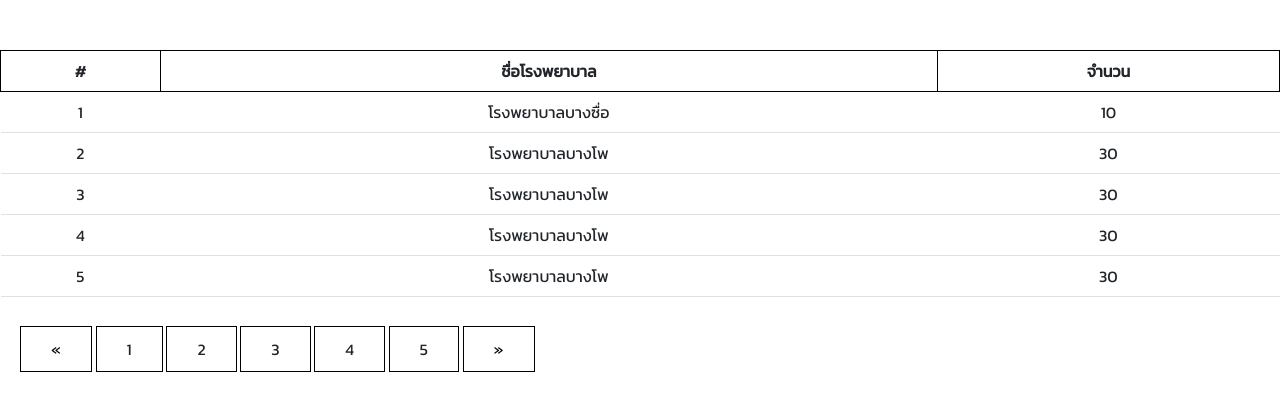
After one commit to JustinzDev/reserve-vaccine, a PHP site: page /best-of-vaccine/check-all.php in a window 1280 px wide. The commit adds this page. Shown: the top 411 px of the page. Run offline with PHP 8.4, Linux system fonts and the light colour scheme; data comes from the database, SQL or seed files in the repository.

Commit message:
หน้าเช็คจำนวน

```diff
--- a/api/cancel-reserve.php
+++ b/api/cancel-reserve.php
@@ -13,7 +13,8 @@
         <script src="https://unpkg.com/sweetalert/dist/sweetalert.min.js"></script>
     ';
 
-    $SQLRESERVE = "SELECT * FROM reserves INNER JOIN queues ON reserves.res_idcard = queues.que_idcard WHERE reserves.res_idcard = '".$_GET['user_idcard']."' AND reserves.res_phone = '".$_GET['user_phone']."'";
+    $SQLRESERVE = "SELECT * FROM reserves INNER JOIN queues ON reserves.res_idcard = queues.que_idcard
+    WHERE reserves.res_idcard = '".$_GET['user_idcard']."' AND reserves.res_phone = '".$_GET['user_phone']."'";
     $QUERY = mysqli_query($conn, $SQLRESERVE);
 
     if(mysqli_num_rows($QUERY) > 0){
@@ -25,7 +26,8 @@
         $UPDATELO = "UPDATE locations SET lct_capa = lct_capa - 1 WHERE lct_id = '".$RESULT_RESERVE['res_locationid']."'";
         $QUERYUPADTELO = mysqli_query($conn, $UPDATELO);
 
-        $DELETE = "DELETE FROM reserves WHERE res_idcard = '".$_GET['user_idcard']."' AND res_phone = '".$_GET['user_phone']."'";
+        $DELETE = "DELETE FROM reserves WHERE res_idcard =
+        '".$_GET['user_idcard']."' AND res_phone = '".$_GET['user_phone']."'";
         $QUERYDELETE = mysqli_query($conn, $DELETE);
 
         if($QUERYDELETE && $QUERYUPADTE){
--- a/assets/css/main.css
+++ b/assets/css/main.css
@@ -18,9 +18,9 @@ a:hover{ /* Pseudo-Class Selector */
 }
 
 .menutype{ /* Class Selector */
-    margin: auto;
+
     width: 100%;
-    text-align: center;
+    padding: 20px;
     margin-top: 20px;
 }
 
@@ -340,3 +340,18 @@ h5 { /* Type Selector */
         background-color: rgb(243, 243, 243);
     }
 }
+
+/* หน้าเช็คจำนวนวัคซีนของแต่ละโรงพยาบาล */
+
+.table {
+    width:100%;
+}
+.table th, td {
+    border: 1px solid black;
+    border-collapse: collapse;
+    text-align: center;
+    padding: 15px;
+}
+.table{
+    margin-top: 50px;
+}
--- /dev/null
+++ b/check-all.php
@@ -0,0 +1,73 @@
+<?php include('api/setlink.php'); ?>
+<?php include('api/connect.php');
+    $queryvaccines = mysqli_query($conn, "SELECT `vac_name` FROM `vaccines`");
+    $querylocation = mysqli_query($conn, "SELECT `lct_name`,`lct_id` FROM `locations`");
+
+
+?>
+<!DOCTYPE html>
+<html lang="en">
+
+<head>
+    <meta charset="UTF-8">
+    <meta http-equiv="X-UA-Compatible" content="IE=edge">
+    <meta name="viewport" content="width=device-width, initial-scale=1.0">
+    <title>จองวัคซีน</title>
+    <link href="<?php echo $mylocalhost; ?>assets/css/main.css?v=<?= time(); ?>" rel="stylesheet">
+    <link href="https://fonts.googleapis.com/css2?family=Kanit&display=swap" rel="stylesheet">
+    <link href="https://cdn.jsdelivr.net/npm/bootstrap@5.1.0/dist/css/bootstrap.min.css" rel="stylesheet" integrity="sha384-KyZXEAg3QhqLMpG8r+8fhAXLRk2vvoC2f3B09zVXn8CA5QIVfZOJ3BCsw2P0p/We" crossorigin="anonymous">
+    <script src="https://cdn.jsdelivr.net/npm/bootstrap@5.1.0/dist/js/bootstrap.bundle.min.js" integrity="sha384-U1DAWAznBHeqEIlVSCgzq+c9gqGAJn5c/t99JyeKa9xxaYpSvHU5awsuZVVFIhvj" crossorigin="anonymous"></script>
+    <script src="https://code.jquery.com/jquery-3.6.0.js" integrity="sha256-H+K7U5CnXl1h5ywQfKtSj8PCmoN9aaq30gDh27Xc0jk=" crossorigin="anonymous"></script>
+
+
+</head>
+
+<body>
+    <main>
+        <table class="table">
+            <tr>
+                <th>#</th>
+                <th>ชื่อโรงพยาบาล</th>
+                <th>จำนวน</th>
+            </tr>
+            <tr>
+                <td>1</td>
+                <td>โรงพยาบาลบางซื่อ</td>
+                <td>10</td>
+            </tr>
+            <tr>
+                <td>2</td>
+                <td>โรงพยาบาลบางโพ</td>
+                <td>30</td>
+            </tr>
+            <tr>
+                <td>3</td>
+                <td>โรงพยาบาลบางโพ</td>
+                <td>30</td>
+            </tr>
+            <tr>
+                <td>4</td>
+                <td>โรงพยาบาลบางโพ</td>
+                <td>30</td>
+            </tr>
+            <tr>
+                <td>5</td>
+                <td>โรงพยาบาลบางโพ</td>
+                <td>30</td>
+            </tr>
+        </table>
+    </main>
+    <nav>
+        <div class="menutype">
+            <a style="text-decoration: none; color: black;" href="<?php echo $mylocalhost; ?>">&laquo;</a>
+            <a data-target="check-vaccine">1</a>
+            <a data-target="check-vaccine">2</a>
+            <a data-target="check-vaccine">3</a>
+            <a data-target="check-vaccine">4</a>
+            <a data-target="check-vaccine">5</a>
+            <a style="text-decoration: none; color: black;" href="<?php echo $mylocalhost; ?>">&raquo;</a>
+        </div>
+    </nav>
+</body>
+
+</html>
```
